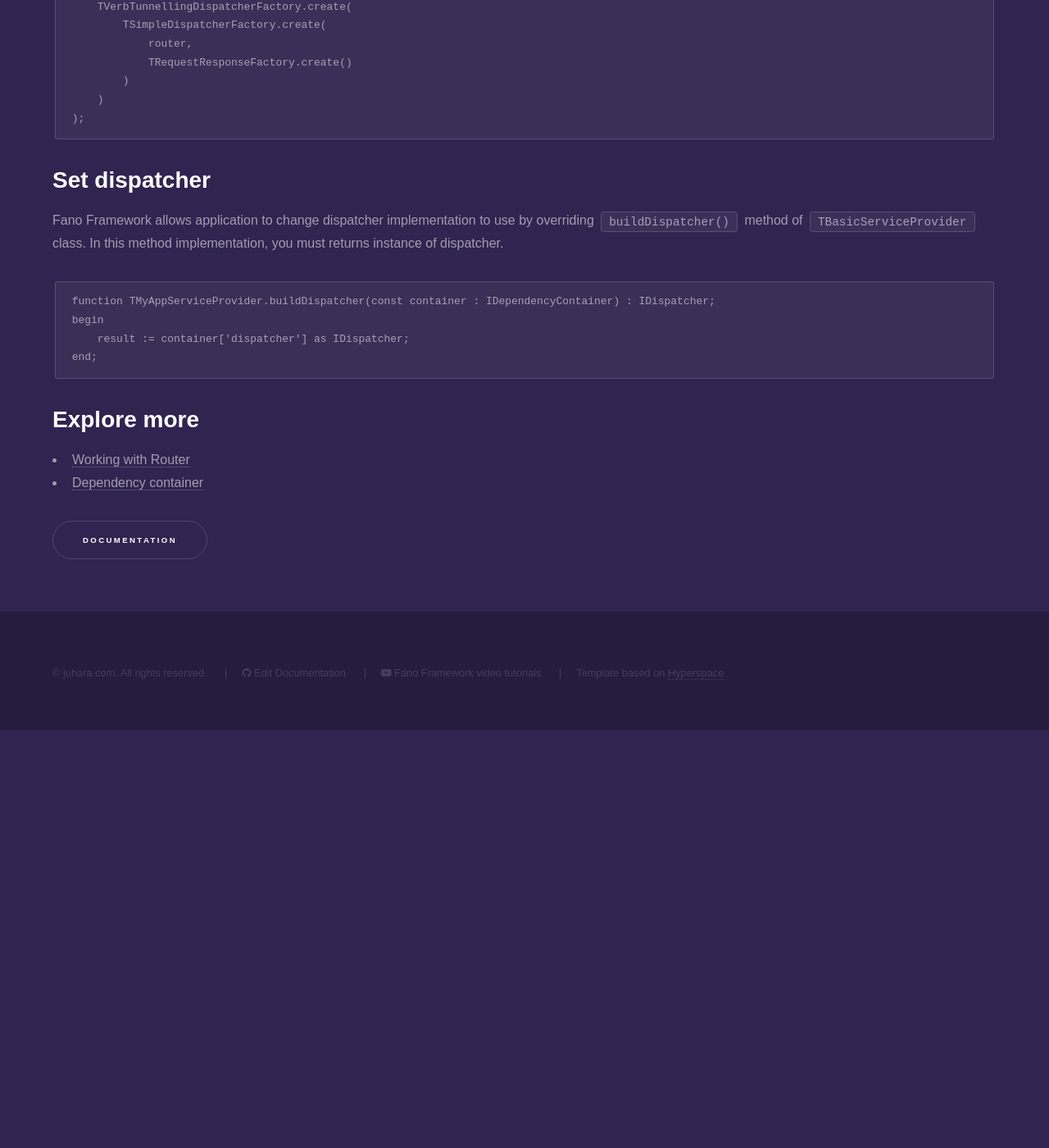
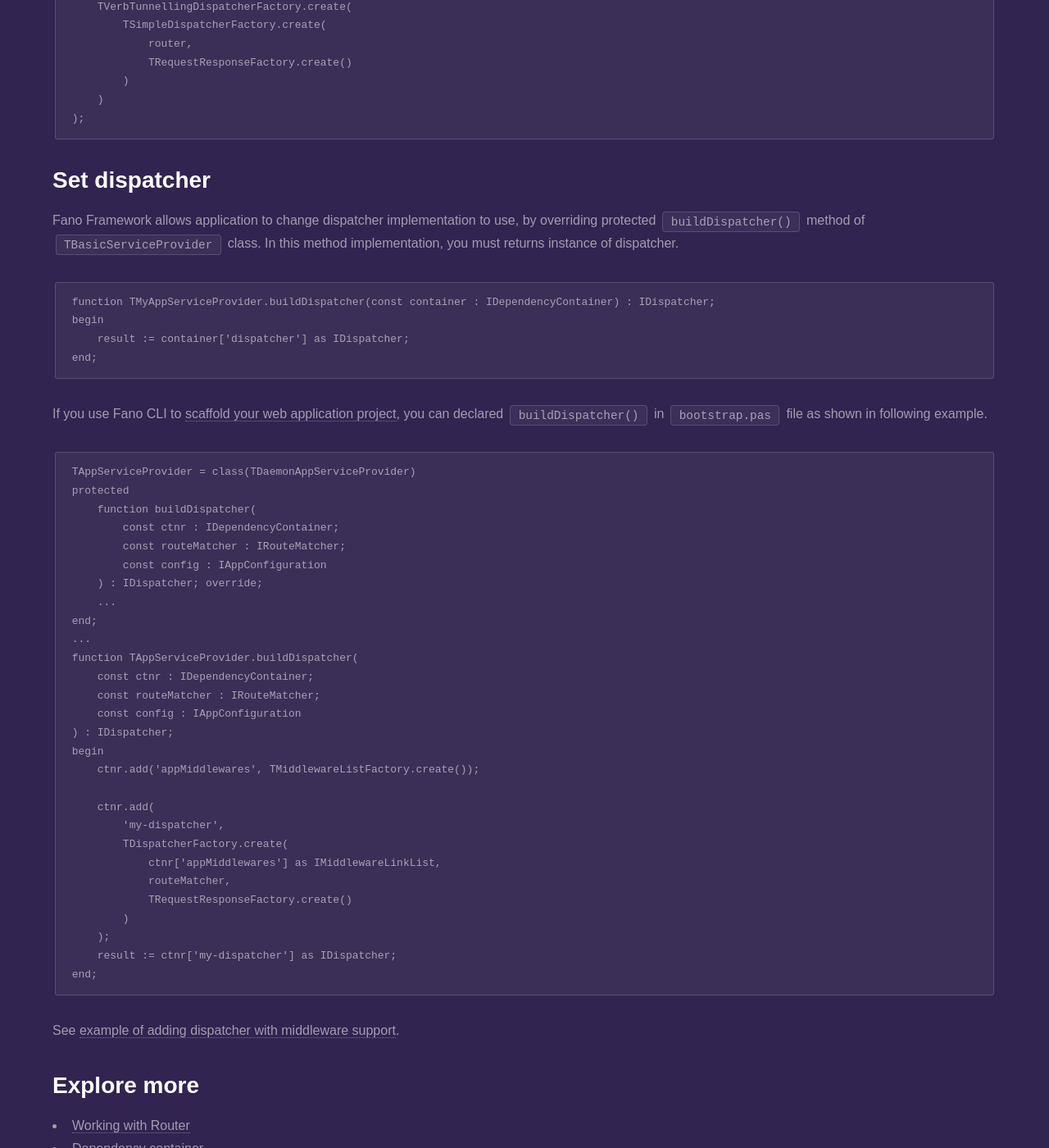
Before and after one commit to fanoframework/fanoframework.github.io, a Jekyll site: the page built from dispatcher/index.md, in a window 1280 px wide and 1400 px high, scrolled down 2707 px. Shown: the whole window at 82% size. Built offline with Jekyll 4.4.1, drawn with Linux system fonts in a browser that asks for light colours; our own code applies the rules of GitHub Pages for plain Markdown files; before the commit the page ends 3597 px from its top, so only the background shows below that.

Commit message:
explain why miidleware may not be called

````diff
--- a/dispatcher/index.md
+++ b/dispatcher/index.md
@@ -106,10 +106,10 @@
     )
 );
 ```
-## Set dispatcher
+## <a name="set-dispatcher"></a> Set dispatcher
 
-Fano Framework allows application to change dispatcher implementation to use by
-overriding `buildDispatcher()` method of `TBasicServiceProvider` class. In this method implementation, you must returns
+Fano Framework allows application to change dispatcher implementation to use, by
+overriding protected `buildDispatcher()` method of `TBasicServiceProvider` class. In this method implementation, you must returns
 instance of dispatcher.
 
 ```
@@ -119,6 +119,40 @@
 end;
 ```
 
+If you use Fano CLI to [scaffold your web application project](/scaffolding-with-fano-cli), you can declared `buildDispatcher()` in `bootstrap.pas` file as shown in following example.
+
+```
+TAppServiceProvider = class(TDaemonAppServiceProvider)
+protected
+    function buildDispatcher(
+        const ctnr : IDependencyContainer;
+        const routeMatcher : IRouteMatcher;
+        const config : IAppConfiguration
+    ) : IDispatcher; override;
+    ...
+end;
+...
+function TAppServiceProvider.buildDispatcher(
+    const ctnr : IDependencyContainer;
+    const routeMatcher : IRouteMatcher;
+    const config : IAppConfiguration
+) : IDispatcher;
+begin
+    ctnr.add('appMiddlewares', TMiddlewareListFactory.create());
+
+    ctnr.add(
+        'my-dispatcher',
+        TDispatcherFactory.create(
+            ctnr['appMiddlewares'] as IMiddlewareLinkList,
+            routeMatcher,
+            TRequestResponseFactory.create()
+        )
+    );
+    result := ctnr['my-dispatcher'] as IDispatcher;
+end;
+```
+See [example of adding dispatcher with middleware support](https://github.com/fanoframework/fano-csrf/blob/master/src/bootstrap.pas).
+
 ## Explore more
 
 - [Working with Router](/working-with-router)
````
Also changed, not shown: middlewares/index.md (+6 -0 lines).
